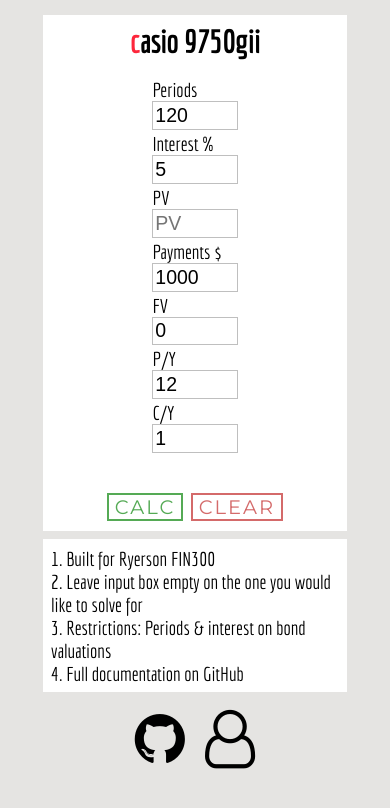
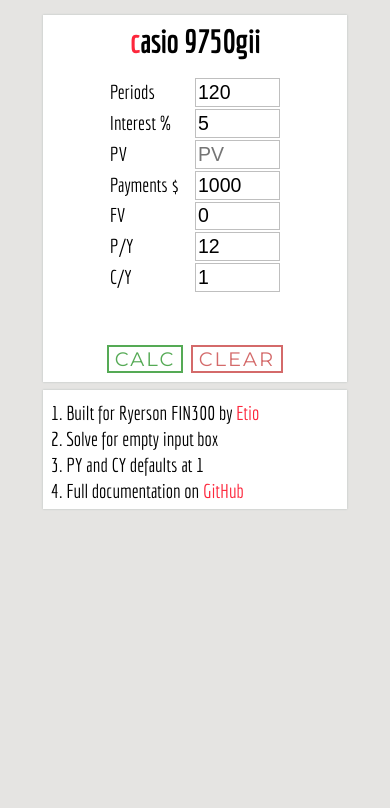
Before and after one commit to etiotan/react-casio-9750gii, a React (Create React App) app: page / in a window 390 px wide. Shown: the top 808 px of the page. Built offline with nearby package versions, Linux system fonts and the light colour scheme.

Commit message:
css styling 2

```diff
--- a/src/App.css
+++ b/src/App.css
@@ -1,6 +1,5 @@
 @import url("https://fonts.googleapis.com/css?family=Economica" );
 @import url("https://fonts.googleapis.com/css?family=Montserrat");
-@import url("https://maxcdn.bootstrapcdn.com/font-awesome/4.7.0/css/font-awesome.min.css");
 /*General styling*/
 body{
   margin: 15px;
@@ -16,7 +15,8 @@
   background-color: white;
   width: 33%;
   margin: 0 auto;
-  padding: 2vw
+  padding: 2vw;
+  box-shadow: 0 0 .5vw rgba(47,79,79,.25);
 }
 .block{
   display: block;
@@ -25,7 +25,7 @@
 }
 /*Input Box*/
 label{
-  width: 15vw;
+  width: 10vw;
   display: inline-block;
   text-align: left;
   white-space: nowrap;
@@ -48,14 +48,12 @@
 
 /*Clear & Submit Button*/
 button{
-  margin-top: 5.3vw;
-  margin-left: 1vw;
-  margin-right: 1vw;
+  text-transform: uppercase;
+  font-family: 'Montserrat', Arial, sans-serif;
+  margin: 5.3vw 1vw 0 1vw;
   font-size: 2vw;
   padding: 0 1.5vw 0 1.5vw;
   transition: all 200ms ease;
-  text-transform: uppercase;
-  font-family: 'Montserrat', Arial, sans-serif;
   letter-spacing: 2px;
   background-color: transparent;
   -webkit-tap-highlight-color: transparent;
@@ -86,87 +84,54 @@
   text-align: center;
   margin-top: 2vw;
   padding: 0;
+  font-size: 2.2vw;
 }
-
+.userInterface li a{
+  color: #FD263B;
+  text-decoration: none;
+}
 .userInterface ul{
   list-style: decimal;
   list-style-position: inside;
   background-color: white;
   width: 33%;
   margin: 0 auto;
-  padding: 2vw
-
+  padding: 2vw;
+  box-shadow: 0 0 .5vw rgba(47,79,79,.25);
 }
 .userInterface li{
   text-align: left;
-
-}
-/*github icon*/
-.contact{
-  top: 0;
-  position: absolute;
-  left: 0;
-  margin: 2vw;
-  transition: all 500ms ease
-}
-a {
-  color: inherit;
-  text-decoration: none;
-}
-.fa-user-o, .fa-github{
-  margin: 10px;
-  display: block;
-  transition: all 500ms ease;
-  cursor: pointer;
-  text-decoration: none;
-}
-.fa-github:hover{
-  transform: translateY(-3px)
+  margin-top: .75vw;
 }
 
-.fa-user-o:hover{
-  transform: translateY(-3px)
-}
 /*Media query for phones*/
 @media (max-width: 700px){
 
-.calculator{
-  width: 80%;
-}
-
-.userInterface ul{
+.calculator, .userInterface ul{
   width: 80%;
 }
 
 input, label{
   width: 30%;
   font-size: 5vw;
-  display: block;
+  display: inline-block;
   margin: 0 auto;
-}
-
-.contact{
-  bottom: 0;
-  position: relative;
-  margin: 2vw;
-  transition: all 500ms ease
-}
-
-.fa-user-o, .fa-github{
-  display: inline-block;
-  font-size: 15vw;
 }
 
 .answer{
   font-size: 10vw;
-  position: relative;
-  margin-top: 5vw;
+  position: absolute;
 }
 
 .userInterface, button{
   font-size: 5vw;
+  margin-top: 13vw;
 }
-
+/*.userInterface*/
+.userInterface{
+  margin-top: 2vw;
+}
+/*answer*/
 h2{
   font-size: 8vw;
   margin: 0;
--- a/src/Components/Ui.js
+++ b/src/Components/Ui.js
@@ -3,28 +3,17 @@
 export default class Ui extends React.Component {
 
     render() {
-/**
- * User interface
- */
-
-
+        /**
+         * User interface
+         */
         return (
             <div className="userInterface">
               <ul>
-                <li>Built for Ryerson FIN300</li>
-                <li>Leave input box empty on the one you would like to solve for</li>
-                <li><span>Restrictions: </span>Periods & interest on bond valuations</li>
-                <li>Full documentation on GitHub</li>
+                <li>Built for Ryerson FIN300 by <a href="https://etiotan.github.io/portfolio/app/" target="_blank" title="Portfolio">Etio</a></li>
+                <li>Solve for empty input box</li>
+                <li>PY and CY defaults at 1</li>
+                <li>Full documentation on <a href="https://github.com/etiotan/react-casio-9750gii" target="_blank" title="README.md">GitHub</a></li>
               </ul>
-              {/* github link */}
-              <div className="contact">
-              <a href="https://github.com/etiotan" target="_blank" title="Documentation">
-                <i className="fa fa-github fa-2x" aria-hidden="true"></i>
-              </a>
-              <a href="https://etiotan.github.io/portfolio/app/" target="_blank" title="Contact Me">
-                <i className="fa fa-user-o fa-2x" aria-hidden="true"></i>
-              </a>
-            </div>
             </div>
         );
 
```
